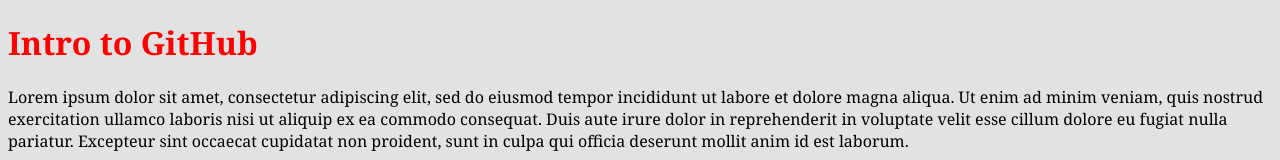
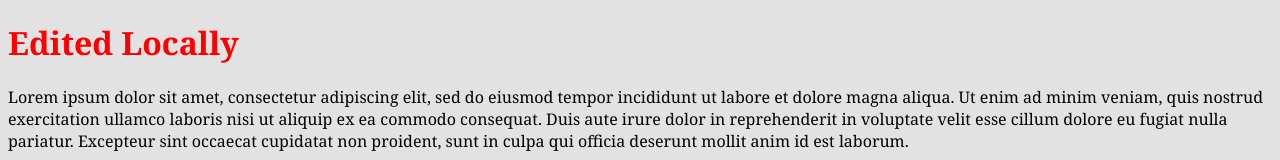
Before and after one commit to duyen-ho/intro-to-github, a plain HTML site: page index.html in a window 1280 px wide. Shown: the top 160 px of the page. Drawn offline with Linux system fonts and the light colour scheme.

Commit message:
Changed the h1

```diff
--- a/index.html
+++ b/index.html
@@ -6,7 +6,7 @@
   <link href="css/main.css" rel="stylesheet">
 </head>
 <body>
-  <h1>Intro to GitHub</h1>
+  <h1>Edited Locally</h1>
   <p>Lorem ipsum dolor sit amet, consectetur adipiscing elit, sed do eiusmod tempor incididunt ut labore et dolore magna aliqua. Ut enim ad minim veniam, quis nostrud exercitation ullamco laboris nisi ut aliquip ex ea commodo consequat. Duis aute irure dolor in reprehenderit in voluptate velit esse cillum dolore eu fugiat nulla pariatur. Excepteur sint occaecat cupidatat non proident, sunt in culpa qui officia deserunt mollit anim id est laborum.</p>
   <ul>
     <li>Item 1</li>
```
